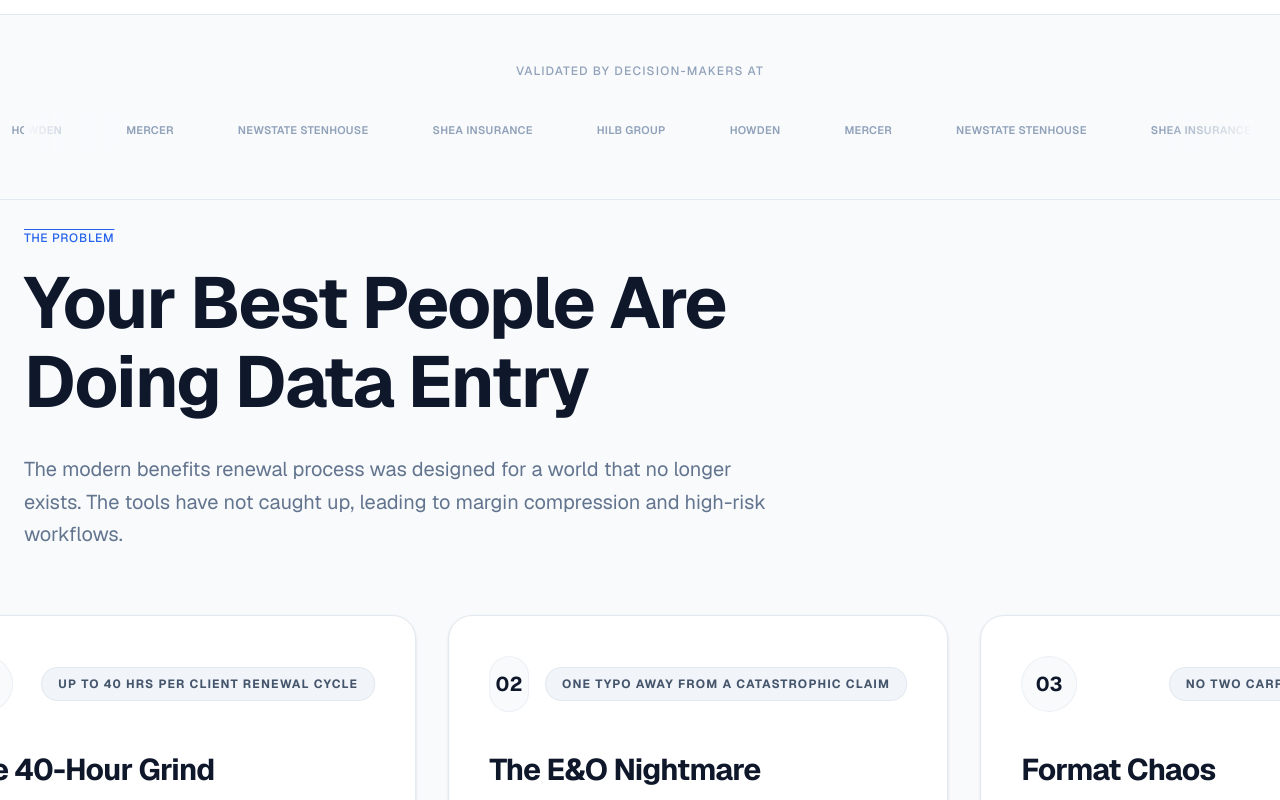
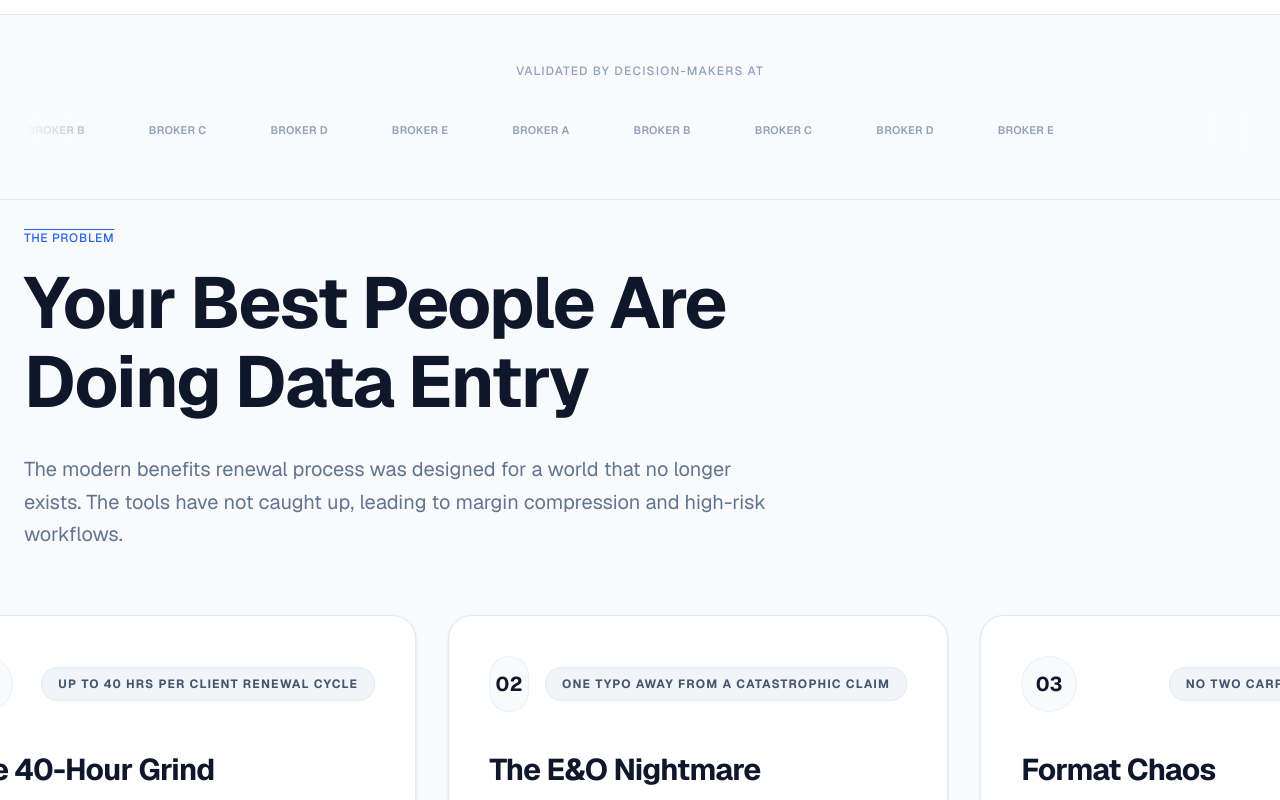
Before and after one commit to bwirakes/brokerbird-web-v3, a Next.js app: page / in a window 1280 px wide. Shown: the part 920-1720 px from the top of the page. Built offline with nearby package versions, Linux system fonts and the light colour scheme.

Commit message:
Scrubbed client names and updated mobile layout

```diff
--- a/components/HeroSection.tsx
+++ b/components/HeroSection.tsx
@@ -85,7 +85,7 @@ export default function HeroSection() {
             ))}
           </div>
           <span className="leading-tight text-left">
-            Trusted by benefits teams <br className="hidden sm:block"/> at Hilb, Howden &amp; Mercer
+            Trusted by leading teams <br className="hidden sm:block"/> at Broker A, Broker B &amp; Broker C
           </span>
         </motion.div>
       </motion.div>
--- a/components/LogoBar.tsx
+++ b/components/LogoBar.tsx
@@ -4,11 +4,11 @@ import { motion } from "framer-motion";
 import { fadeUp, staggerContainer, viewport } from "@/lib/animations";
 
 const logos = [
-  "Hilb Group",
-  "Howden",
-  "Mercer",
-  "Newstate Stenhouse",
-  "Shea Insurance",
+  "Broker A",
+  "Broker B",
+  "Broker C",
+  "Broker D",
+  "Broker E",
 ];
 
 function LogoItem({ name }: { name: string }) {
--- a/components/TestimonialsSection.tsx
+++ b/components/TestimonialsSection.tsx
@@ -9,7 +9,7 @@ const testimonials = [
       "The citation layer was the game-changer. I can show every client exactly where each data point came from. No more guesswork, no more 'trust us, the AI said so.'",
     name: "Sarah M.",
     role: "Head of Renewals",
-    company: "APAC Brokerage",
+    company: "Broker D",
     stars: 5,
   },
   {
@@ -17,7 +17,7 @@ const testimonials = [
       "We used to outsource our policy spreading. Now my team does the full renewal in-house in under 30 minutes. The business economics changed overnight.",
     name: "James R.",
     role: "Benefits Principal",
-    company: "US Brokerage",
+    company: "Broker E",
     stars: 5,
   },
   {
@@ -25,7 +25,7 @@ const testimonials = [
       "I don't know how we would go back to spreadsheets. BrokerBird gave our team their strategic advisor role back — the thing we actually enjoy doing.",
     name: "Amanda K.",
     role: "Director, Group Benefits",
-    company: "Hilb Group",
+    company: "Broker A",
     stars: 5,
   },
 ];
```
